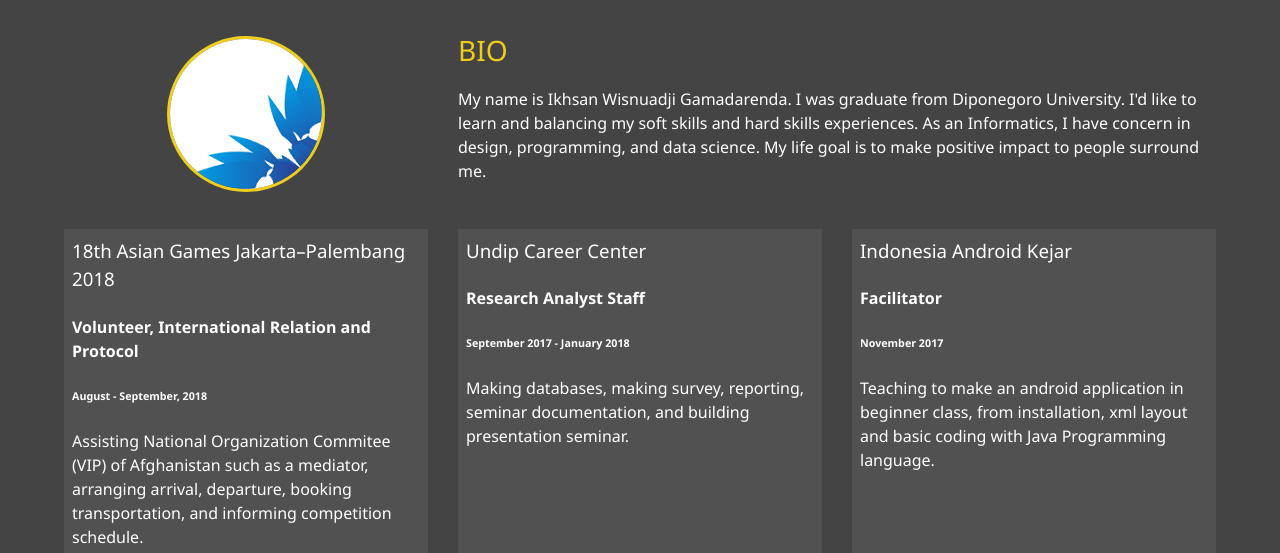
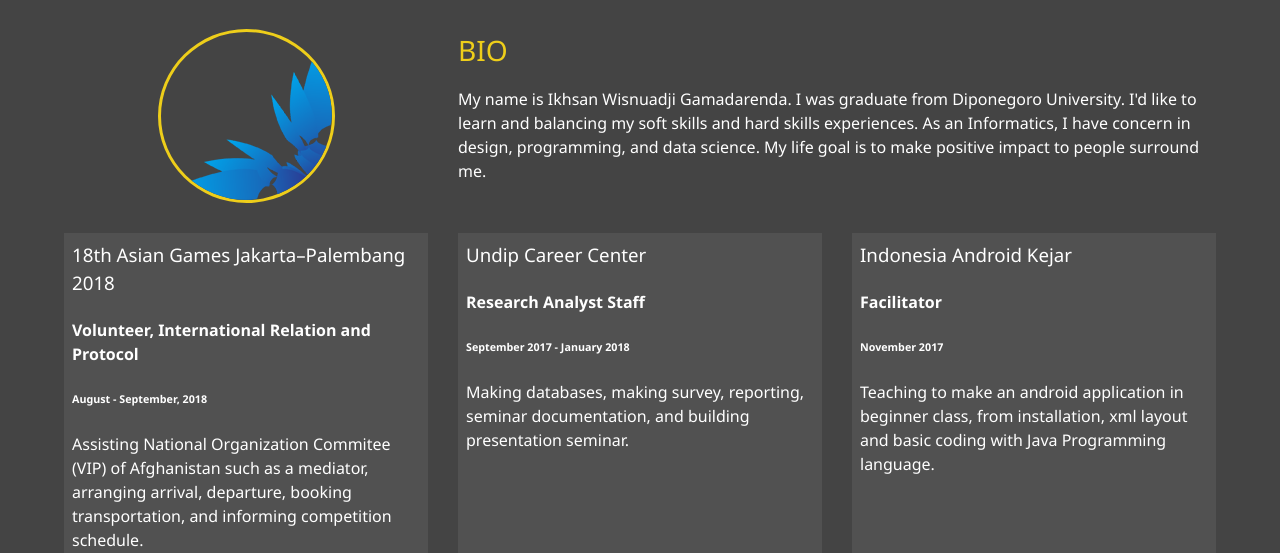
Before and after one commit to ikhsangama/myportfolio, a plain HTML site: page aboutme.html in a window 1280 px wide. Shown: the part 247-800 px from the top of the page. Drawn offline with Linux system fonts and the light colour scheme.

Commit message:
about me update

```diff
--- a/aboutme.html
+++ b/aboutme.html
@@ -56,11 +56,7 @@
       </h1>
       <h2 class="sm-heading">About me and my experiences...</h2>
       <div class="about-info">
-        <img
-          src="img/WaterMarkSmall-sml.png"
-          alt="IkhsanGama"
-          class="bio-image"
-        />
+        <img src="img/WaterMarkSmall.png" alt="IkhsanGama" class="bio-image" />
 
         <div class="bio">
           <h3 class="text-secondary">BIO</h3>
```
